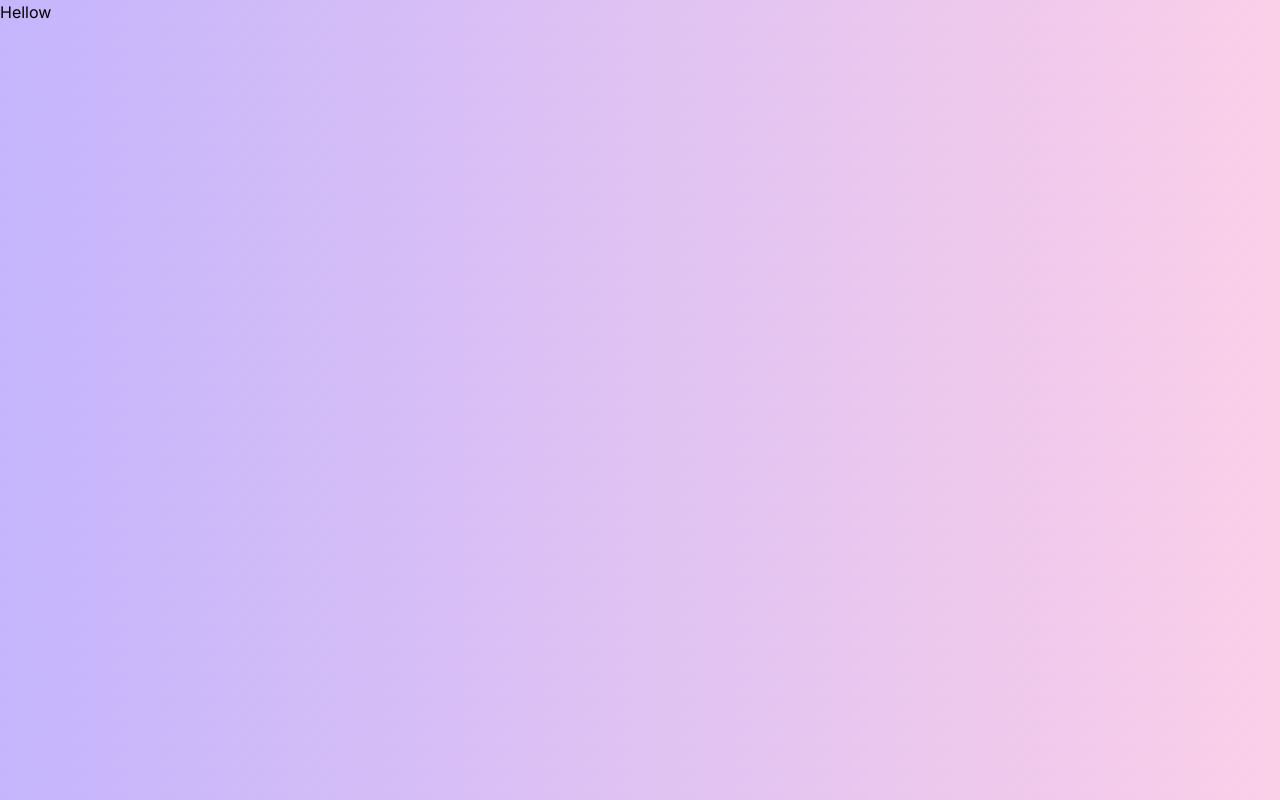
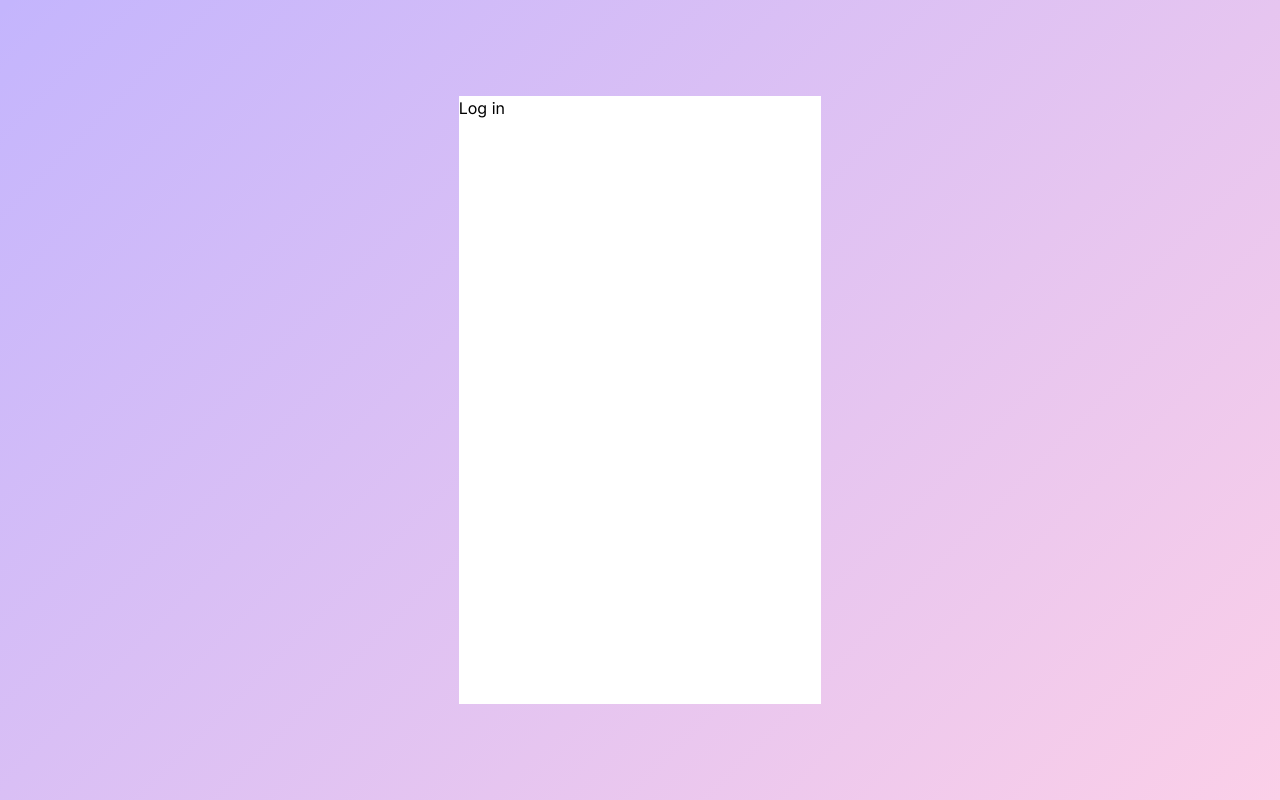
Before and after one commit to BrandonTheBusyBeaver117/LJL-Web-Demonstration, a Next.js app: page /login in a window 1280 px wide. Built offline with nearby package versions, Linux system fonts and the light colour scheme.

Commit message:
styling login page

```diff
--- a/src/app/login/page.tsx
+++ b/src/app/login/page.tsx
@@ -1,5 +1,12 @@
 const login = () => {
-    return <div>Hellow</div>
+    return <main className="h-screen p-24">
+        <div className="w-1/3 h-full m-auto bg-white">
+
+        <h1 className="">Log in </h1>
+
+        </div>
+
+        </main>
 }
 
 export default login
```
